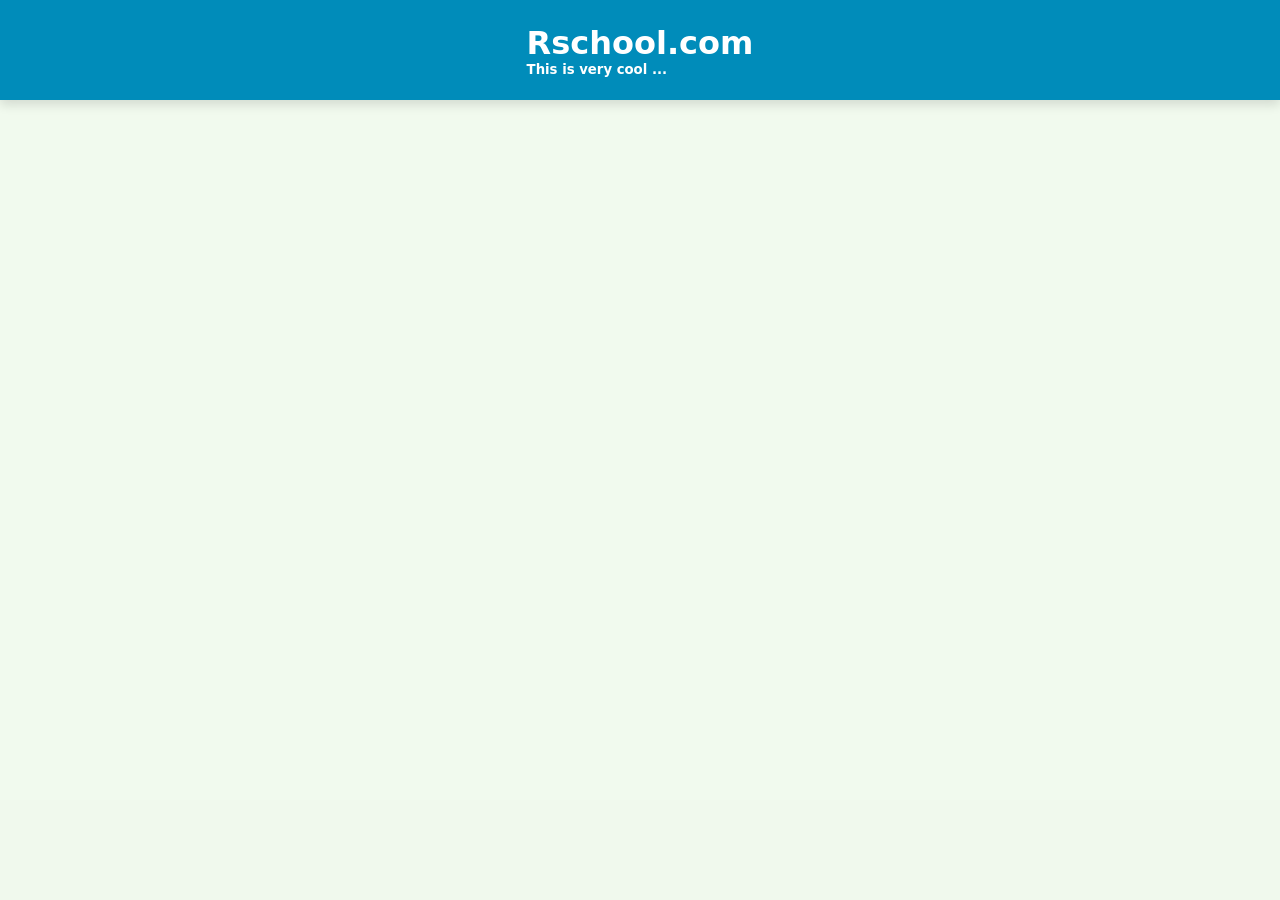
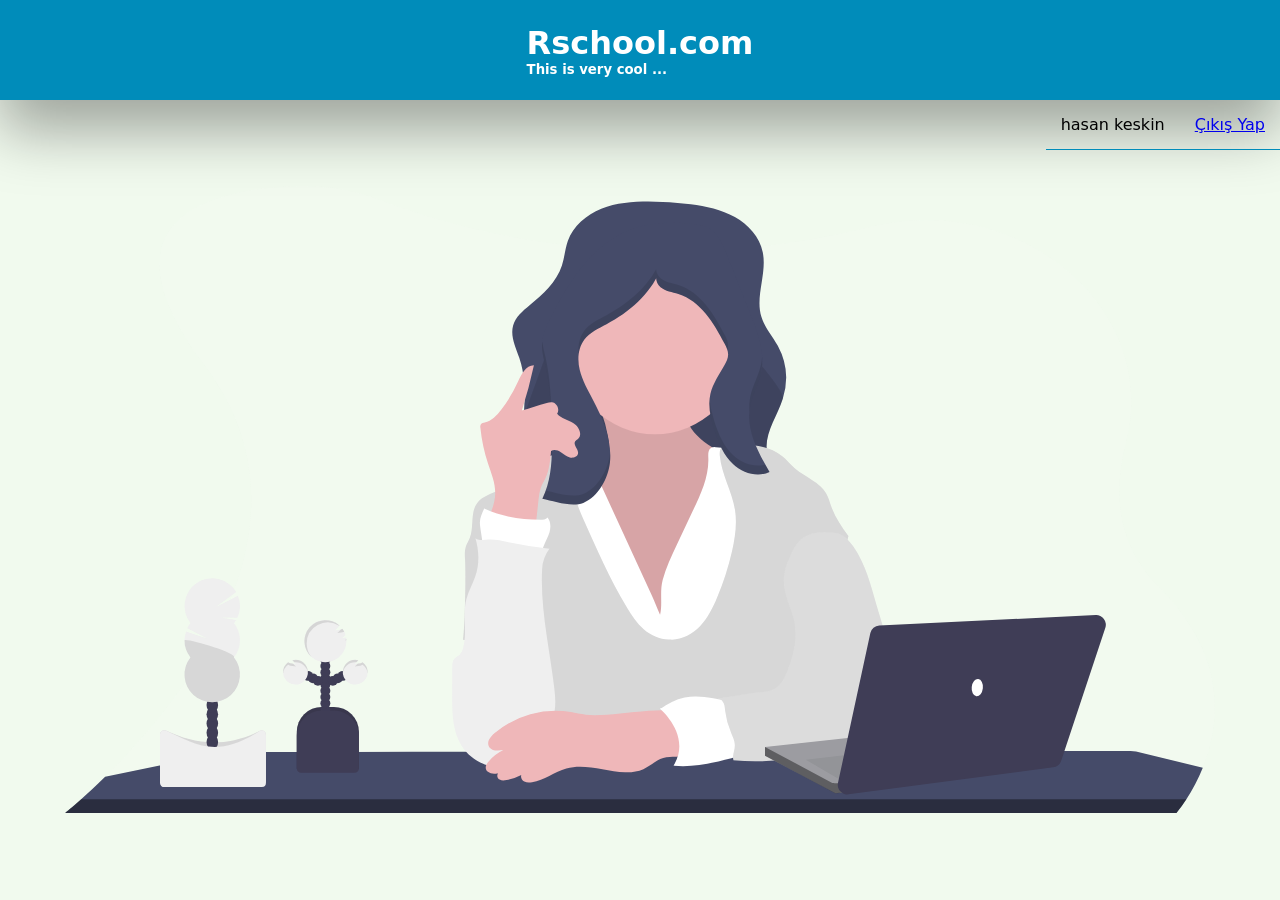
Before and after one commit to ymlihaa/Rscool, a Django app: page /profile/ in a window 1280 px wide. Before the commit the page ends 106 px from the top, so only its background shows below. Run offline with Django 3.2, Linux system fonts and the light colour scheme; a user stored in the database is signed in; data comes from the database, SQL or seed files in the repository; both versions use the stored data as it was after the commit; some web fonts are replaced.

Commit message:
profile page refactoring. HTML CSS design added.

```diff
--- a/Rscool/urls.py
+++ b/Rscool/urls.py
@@ -30,7 +30,7 @@ urlpatterns = [
 
 # path(
 #         'profile/',
-#         TemplateView.as_view(template_name='page/profile_page/profile.html'),
+#         TemplateView.as_view(template_name='page/profile_page/teacher_profile.html'),
 #     ),
     path('profile/',router.profileRedirect),
     path('admin/', admin.site.urls),
--- a/account/views/router.py
+++ b/account/views/router.py
@@ -13,7 +13,7 @@ def profileRedirect(request):
 		#data = Lesson.objects.get(userID=request.user.id)
 		if role :
 			# Burada Hoca sayfasını render et
-			return render(request,'page/profile_page/profile.html',{'data': Lesson_data})
+			return render(request, 'page/profile_page/teacher_profile.html', {'data': Lesson_data})
 		else:
 			#BURADA ÖĞRENCİ SAYFASINI RENDER ET
 
--- a/static/home/base.css
+++ b/static/home/base.css
@@ -1,12 +1,18 @@
 @import url('https://fonts.googleapis.com/css2?family=Kufam&display=swap');
-*{
-    margin:0;
-    padding:0;
-  font-family: 'Kufam', cursive;
+
+* {
+    margin: 0;
+    padding: 0;
+    font-family: 'Kufam', cursive;
 
 }
 
-body{
+body {
     background-color: #f1faee;
     font-family: 'Kufam', cursive;
 }
+
+.base-wrapper{
+    width: 100%;
+    height: 100%;
+}
--- a/static/home/header.css
+++ b/static/home/header.css
@@ -7,7 +7,7 @@
     align-items: center;
     justify-content: center;
     color: white;
-    box-shadow: rgba(0, 0, 0, 0.12) 0px 5px 10px;
+    box-shadow: rgba(0, 0, 0, 0.35) 0px 30px 60px;
 }
 
 ul{
--- a/static/profile_page/profile.css
+++ b/static/profile_page/profile.css
@@ -1,72 +1,84 @@
-.wrapper{
+.global-wrapper {
     width: 100%;
-    height: 100%;
-    display: flex;
-    flex-direction: row;
+    height: 100vh;
+    background-image: url("../../static/profile_page/img/teacher03.svg") !important;
+    background-repeat: no-repeat;
+    background-position: center;
 }
 
-/*.wrapper img{
-    position: fixed;
-     z-index: -1;
-}*/
-
-/*.authenticate-error{
-       width: 100%;
-    height: 100%;
+.flex {
     display: flex;
-    flex-direction:column;
+    flex-direction: column;
     align-items: center;
-}*/
-/*.user-box{
-    width: 100%;
-    height: 100%;
-    display: flex;
-}*/
-
-.deneme{
-    width: 300px;
-    height: 500px;
-    background-color: #5ee4ff;
-}
-/*.text-content{*/
-/*    padding: 30px;*/
-/*    justify-content: center;*/
-/*    align-items: center;*/
-/*    text-align: center;*/
-/*    font-weight: bold;*/
-/*    margin-bottom: 30px;*/
-/*}*/
-
-/*.text-content a{*/
-/*    text-decoration: none;*/
-/*    color: #008CBA;*/
-/*}*/
-
-/*
-.image-content{
-    width: 100%;
-    height: auto;
-    display: flex;
     justify-content: center;
-    align-items: center;
-    padding: 10px;
-}
-*/
-
-/*
-.image-content img{
-    width: 60vh;
 }
 
-.pp-content{
-    width: 100px;
-    height: 100px;
+.flex-row {
+    display: flex;
+    flex-direction: row !important;
+    align-items: center;
+    justify-content: center;
+    flex-wrap: wrap;
 }
 
-.pp-content img{
+@media only screen and (max-width: 600px) {
+    .flex-row {
+        display: flex;
+        flex-direction: column !important;
+        align-items: center;
+        justify-content: center;
+    }
+}
+
+.lesson-wrapper {
+    padding: 50px;
+}
+
+.lesson-card {
+    background-color: rgba(0,140,186,.2);
+    margin: 10px;
+    padding: 50px;
+    border-radius: 30px;
+    transition: box-shadow 0.2s ease 0s;
+    box-shadow: rgba(0, 0, 0, 0.12) 0px 5px 10px;
+}
+
+.lesson-card:hover {
+    box-shadow: rgba(0, 0, 0, 0.35) 0px 30px 60px;
+}
+
+.lesson-name {
     width: 100%;
-    height: 100%;
-    border-radius: 50%;
+    background-color: #008CBA;
+    color: white;
+    padding: 10px;
+    border-radius: 15px 15px 8px 8px;
 
 }
-*/
+
+.lesson-detail {
+    margin: 20px;
+}
+
+
+.lesson-redirect button {
+    border: 0;
+    margin-top: 10px;
+    border-radius: 8px;
+    width: 150px;
+    padding: 10px;
+    background-color: #008CBA;
+    color: white;
+    transition: ease .3s;
+}
+
+.lesson-redirect button:hover {
+    background-color: #a8dadc;
+    color: black;
+}
+
+
+button a {
+    text-decoration: none;
+    color: white;
+}
--- a/templates/home/base.html
+++ b/templates/home/base.html
@@ -4,22 +4,23 @@
 <head>
     <meta charset="UTF-8">
     <meta name="viewport" content=title"width=device-width, initial-scale=1.0">
+    <link rel="stylesheet" href="{% static 'home/header.css' %}">
     <link rel="stylesheet" href="{% static 'home/base.css' %}">
-    <link rel="stylesheet" href="{% static 'home/header.css' %}">
-    <link rel="stylesheet" href="{% static 'home/foo.css' %}">
-    {% block css %}
 
+    {% block title %}
     {% endblock %}
 
+    {% block css %}
+    {% endblock %}
 </head>
 
+<body>
 {% include 'home/header.html' %}
-<body>
 
+<div class="base-wrapper">
     {% block content %}
 
     {% endblock %}
-
-{#{% include 'home/foo.html' %}#}
+</div>
 </body>
 </html>
--- a/templates/home/header.html
+++ b/templates/home/header.html
@@ -1,4 +1,5 @@
 {% load static %}
+
 <div class="header">
     <div id="logo"><h1>Rschool.com</h1>
         <h5>This is very cool ...</h5></div>
--- a/templates/page/auth_pages/logout.html
+++ b/templates/page/auth_pages/logout.html
@@ -5,7 +5,7 @@
 <head>
     <meta charset="UTF-8">
     {% block title %}
-        Logout
+        <title>logout</title>
     {% endblock %}
 {% block css %}
     <link rel="stylesheet" href="{% static 'auth_pages/logout.css' %}">
--- a/templates/page/profile_page/profile.html
+++ /dev/null
@@ -1,58 +0,0 @@
-{% extends 'home/base.html' %}
-{% load static %}
-
-
-
-{% block title %}
-    Profile
-{% endblock %}
-
-
-{% block css %}
-    <link rel="stylesheet" href="{% static  'profile_page/profile.css' %}">
-{% endblock %}
-
-
-
-{% block content %}
-    <div class="wrapper">
-        <div class="user-box">
-
-            {% for i in data %}
-
-
-                <div class="deneme">
-                    <b>Ders Adı:</b> {{ i }}<br>
-                    <b>Açıklama:</b> {{ i.description }}<br>
-                    <b>Oluşturulma Tarihi:</b> {{ i.create_at }}<br>
-                    <b>Güncellenme Tarihi : </b>{{ i.update_at }}<br>
-</div>
-            {% endfor %}
-        </div>
-
-    </div>
-{% endblock %}
-
-
-
-{##}
-{#    {% if user.is_authenticated %}#}
-{#        <div class="wrapper">#}
-{#            <img src="{% static 'profile_page/img/profilebackground.svg' %}" alt="">#}
-{#        <div class="user-box">#}
-{##}
-{#            <h3 id="title">Hoşgeldin {{ user.name}} {{ user.surname }}</h3>#}
-{#        </div>#}
-{#                </div>#}
-{##}
-{#    {% else %}#}
-{#        <div class="authenticate-error">#}
-{#            <div class="text-content">#}
-{#                <p>Lütfen giriş yapınız .</p>#}
-{#                <a href="/">Giriş Sayfasına gitmek için tıklayınız. </a>#}
-{#            </div>#}
-{#            <div class="image-content">#}
-{#                <img src="{% static 'auth_pages/img/notauth.svg' %}" alt="">#}
-{#            </div>#}
-{#        </div>#}
-{#    {% endif %}#}
--- /dev/null
+++ b/templates/page/profile_page/teacher_profile.html
@@ -0,0 +1,80 @@
+{% extends 'home/base.html' %}
+{% load static %}
+{% block title %}
+    <title>Profile</title>
+{% endblock %}
+{% block css %}
+    <link rel="stylesheet" href="{% static  'profile_page/profile.css' %}">
+{% endblock %}
+
+
+
+
+   {% block content %}
+        <div class="global-wrapper">
+
+        <div class="user-detail">
+            <ul>
+                <li>{{ user.name }} {{ user.surname }}</li>
+                <li><a href="logout/">Çıkış Yap</a></li>
+            </ul>
+        </div>
+
+        <div class="lesson-wrapper flex-row">
+            {% for i in data %}
+            <div class="lesson-card flex">
+                <section class="lesson-name flex">
+                    <p>{{ i }}</p>
+                </section>
+                <section class="lesson-detail flex">
+                    {{ i.description }}
+                </section>
+            <section class="lesson-redirect flex" >
+                <a href="/{{ i }}"><button>Derse Git -></button></a>
+            </section>
+            </div>
+            {% endfor %}
+        </div>
+
+        </div>
+   {% endblock %}
+
+
+
+{##}
+{#    {% if user.is_authenticated %}#}
+{#        <div class="wrapper">#}
+{#            <img src="{% static 'profile_page/img/profilebackground.svg' %}" alt="">#}
+{#        <div class="user-box">#}
+{##}
+{#            <h3 id="title">Hoşgeldin {{ user.name}} {{ user.surname }}</h3>#}
+{#        </div>#}
+{#                </div>#}
+{##}
+{#    {% else %}#}
+{#        <div class="authenticate-error">#}
+{#            <div class="text-content">#}
+{#                <p>Lütfen giriş yapınız .</p>#}
+{#                <a href="/">Giriş Sayfasına gitmek için tıklayınız. </a>#}
+{#            </div>#}
+{#            <div class="image-content">#}
+{#                <img src="{% static 'auth_pages/img/notauth.svg' %}" alt="">#}
+{#            </div>#}
+{#        </div>#}
+{#    {% endif %}#}
+
+
+
+{#        <div class="user-box">#}
+{##}
+{#            {% for i in data %}#}
+{##}
+{##}
+{#                <div class="deneme">#}
+{#                    <b>Ders Adı:</b> {{ i }}<br>#}
+{#                    <b>Açıklama:</b> {{ i.description }}<br>#}
+{#                    <b>Oluşturulma Tarihi:</b> {{ i.create_at }}<br>#}
+{#                    <b>Güncellenme Tarihi : </b>{{ i.update_at }}<br>#}
+{#</div>#}
+{#            {% endfor %}#}
+{#        </div>#}
```
Also changed, not shown: static/auth_pages/login.css (+10 -4 lines), db.sqlite3, static/profile_page/img/teacher01.svg (added), static/profile_page/img/teacher02.svg (added), static/profile_page/img/teacher03.svg (added), static/profile_page/img/teacher04.svg (added).
